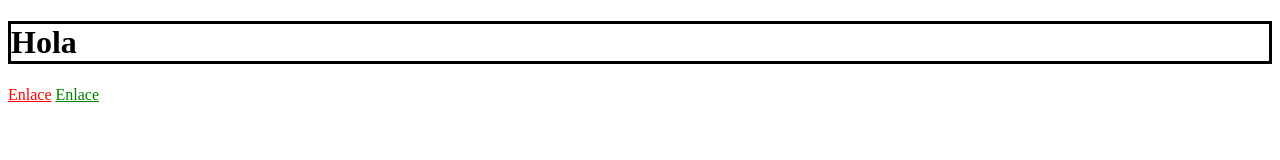
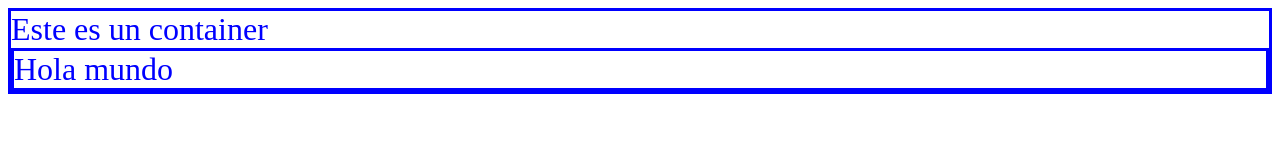
Before and after one commit to javierjuanJJ/css, a plain HTML site: page index.html in a window 1280 px wide. Drawn offline with Linux system fonts and the light colour scheme.

Commit message:
Herencia 1

```diff
--- a/index.html
+++ b/index.html
@@ -8,32 +8,27 @@
 
     <style>
 
-        h1 {
-
-            border-width: 3px;
-            border-style: solid;
-            border-color: currentColor;
-        }
-        body{
-            background-color: oklch(348, 83%, 44% / 50%);
-            color: #000;
+        .container {
+            color: blue;
+            font-size: 32px;
+            border: 3px solid blue;
         }
 
-        .link{
-            color: red;
+        .child {
+            border: inherit;
         }
-        #show{
-            border: 0;
-            color: green;
-        }
+
     </style>
 
 </head>
 
 <body>
-    <h1>Hola</h1>
-    <a class="link" href="#">Enlace</a>
-    <a id="show" href="#">Enlace</a>
+    <div class="container">
+        Este es un container
+        <div class="child">
+            Hola mundo
+        </div>
+    </div>
 </body>
 
 </html>
```
